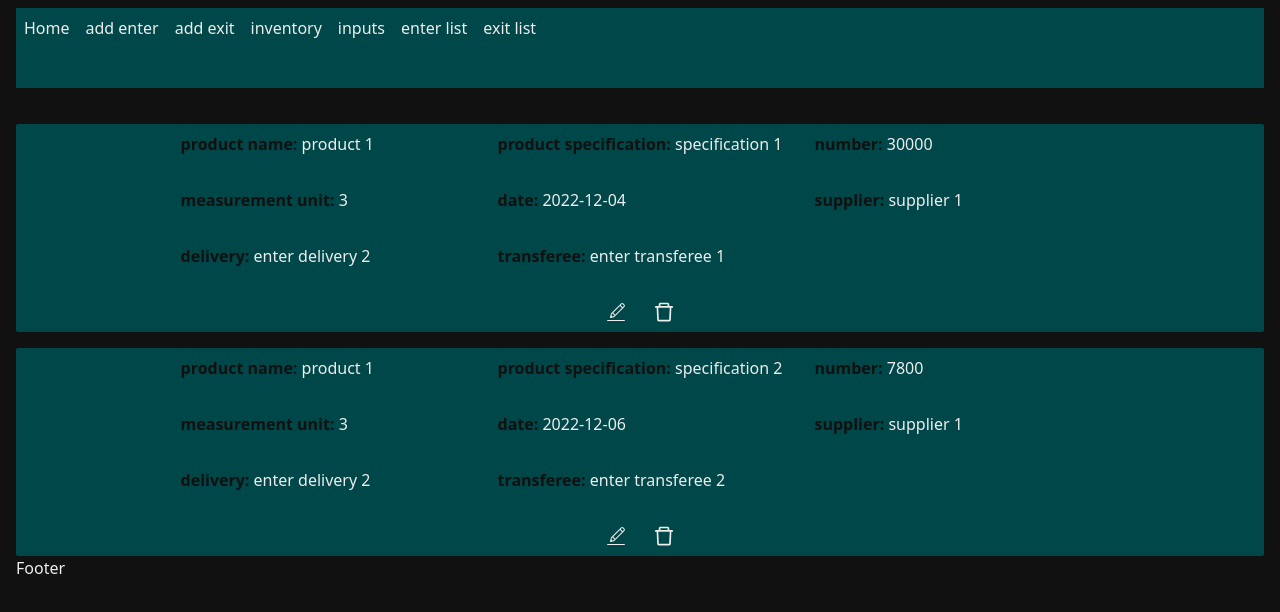
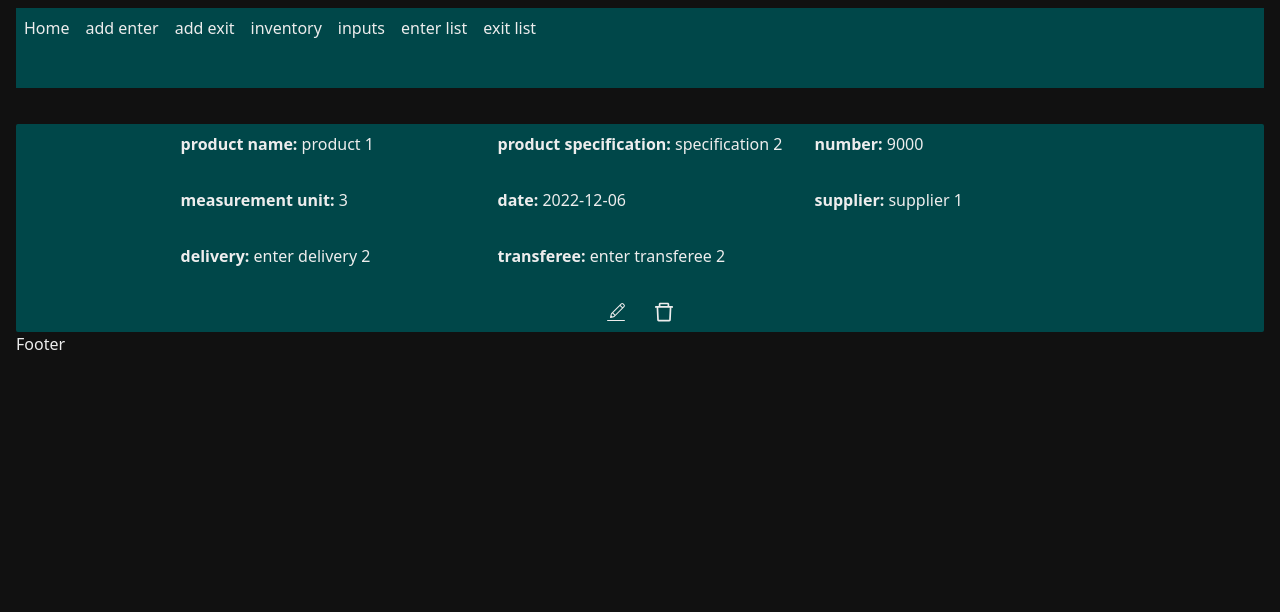
Before and after one commit to Arman-Abbasian/inventory_app_with_react_router_dom_persianVersion, a React (Create React App) app: page /EnterList in a window 1280 px wide. Shown: the top 612 px of the page. Built offline with nearby package versions, Linux system fonts and the light colour scheme; data requests are answered from the project's data file; the HTML template or start-up script is replaced by a standard one.

Commit message:
coding delete event in EnterList

```diff
--- a/server/db.json
+++ b/server/db.json
@@ -1,22 +1,11 @@
 {
   "enter": [
-    {
-      "productName": "product 1",
-      "productSpecification": "specification 1",
-      "measurmentUnit": "3",
-      "date": "2022-12-04",
-      "number": 30000,
-      "supplier": "supplier 1",
-      "enterDelivery": "enter delivery 2",
-      "enterTransferee": "enter transferee 1",
-      "id": 2
-    },
     {
       "productName": "product 1",
       "productSpecification": "specification 2",
       "measurmentUnit": "3",
       "date": "2022-12-06",
-      "number": 7800,
+      "number": 9000,
       "supplier": "supplier 1",
       "enterDelivery": "enter delivery 2",
       "enterTransferee": "enter transferee 2",
--- /dev/null
+++ b/src/components/OneEnterItem.jsx
@@ -0,0 +1,26 @@
+import { Link } from "react-router-dom";
+import { CiEdit } from "react-icons/ci";
+import { AiOutlineDelete } from "react-icons/ai";
+
+const OneEnterItem = ({id,productName,productSpecification,number,measurmentUnit,date,supplier,enterDelivery,enterTransferee, deleteHandler}) => {
+    return (
+        <div key={id} className="flex justify-center items-center gap-2 bg-primary_green rounded-sm p-2">
+            <div className="grid grid-cols md:grid-cols-2 xl:grid-cols-3 2xl:grid-cols-4 gap-8 justify-items-start">
+                <p><span className="font-bold">product name:</span> {productName}</p>
+                <p><span className="font-bold">product specification:</span> {productSpecification}</p>
+                <p><span className="font-bold">number:</span> {number}</p>
+                <p><span className="font-bold">measurement unit:</span> {measurmentUnit}</p>
+                <p><span className="font-bold">date:</span> {date}</p>
+                <p><span className="font-bold">supplier:</span> {supplier}</p>
+                <p><span className="font-bold">delivery:</span> {enterDelivery}</p>
+                <p><span className="font-bold">transferee:</span> {enterTransferee}</p>
+                <div className="flex justify-center items-center gap-6 md:col-span-2 xl:col-span-3 2xl:col-span-4 md:justify-self-center">
+                    <span><Link to={`/enter/${id}`}><CiEdit className="w-6 h-6" /></Link></span>
+                    <span onClick={()=>deleteHandler(id)} className="hover:cursor-pointer"><AiOutlineDelete className="w-6 h-6" /></span>
+                </div>
+            </div>
+        </div>
+     );
+}
+
+export default OneEnterItem;
--- a/src/pages/EnterList.jsx
+++ b/src/pages/EnterList.jsx
@@ -1,15 +1,11 @@
-import { data } from "autoprefixer";
 import axios from "axios";
 import { useEffect, useState } from "react";
 import { toast } from "react-hot-toast";
-import { CiEdit } from "react-icons/ci";
-import { AiOutlineDelete } from "react-icons/ai";
-import { Link } from "react-router-dom";
+import OneEnterItem from "../components/OneEnterItem";
 
 const EnterList = () => {
     const [enterList,setEnterList]=useState({data:null,error:null,loading:false});
-    useEffect(()=>{
-      async  function getEnterList(){
+    async  function getEnterList(){
         setEnterList({data:null,error:null,loading:true})
         try {
         const {data}= await axios.get(`http://localhost:4000/enter`)
@@ -18,30 +14,24 @@ const EnterList = () => {
             setEnterList({data:null,error:err.message,loading:false})
           toast.error(err.message)
         }
-        };
-        getEnterList();
-    },[]);
+    }
+    useEffect(()=>{getEnterList()},[]);
+    const deleteHandler=(id)=>{
+        axios.delete(`http://localhost:4000/enter/${id}`)
+        .then(res=>{
+            toast.success('data removed successfully');
+            getEnterList();
+        })
+        .catch(err=>toast.error(err.message))
+    }
     console.log(enterList)
     return (
         <div className="flex flex-col gap-y-4">
             {enterList.data &&
             enterList.data.map(item=>(
-                <div key={item.id} className="flex justify-center items-center gap-2 bg-primary_green rounded-sm p-2">
-                    <div className="grid grid-cols md:grid-cols-2 xl:grid-cols-3 2xl:grid-cols-4 gap-8 justify-items-start">
-                        <p><span className="text-primary_black font-bold">product name:</span> {item.productName}</p>
-                        <p><span className="text-primary_black font-bold">product specification:</span> {item.productSpecification}</p>
-                        <p><span className="text-primary_black font-bold">number:</span> {item.number}</p>
-                        <p><span className="text-primary_black font-bold">measurement unit:</span> {item.measurmentUnit}</p>
-                        <p><span className="text-primary_black font-bold">date:</span> {item.date}</p>
-                        <p><span className="text-primary_black font-bold">supplier:</span> {item.supplier}</p>
-                        <p><span className="text-primary_black font-bold">delivery:</span> {item.enterDelivery}</p>
-                        <p><span className="text-primary_black font-bold">transferee:</span> {item.enterTransferee}</p>
-                        <div className="flex justify-center items-center gap-6 md:col-span-2 xl:col-span-3 2xl:col-span-4 md:justify-self-center">
-                        <span><Link to={`/enter/${item.id}`}><CiEdit className="w-6 h-6" /></Link></span>
-                        <span className="hover:cursor-pointer"><AiOutlineDelete className="w-6 h-6" /></span>
-                    </div>
-                    </div>
-                </div>
+                <OneEnterItem id={item.id}productName={item.productName}productSpecification={item.productSpecification}
+                number={item.number}measurmentUnit={item.measurmentUnit}date={item.date}supplier={item.supplier}
+                enterDelivery={item.enterDelivery}enterTransferee={item.enterTransferee} deleteHandle={deleteHandler} />
             ))
             }
         </div>
```
